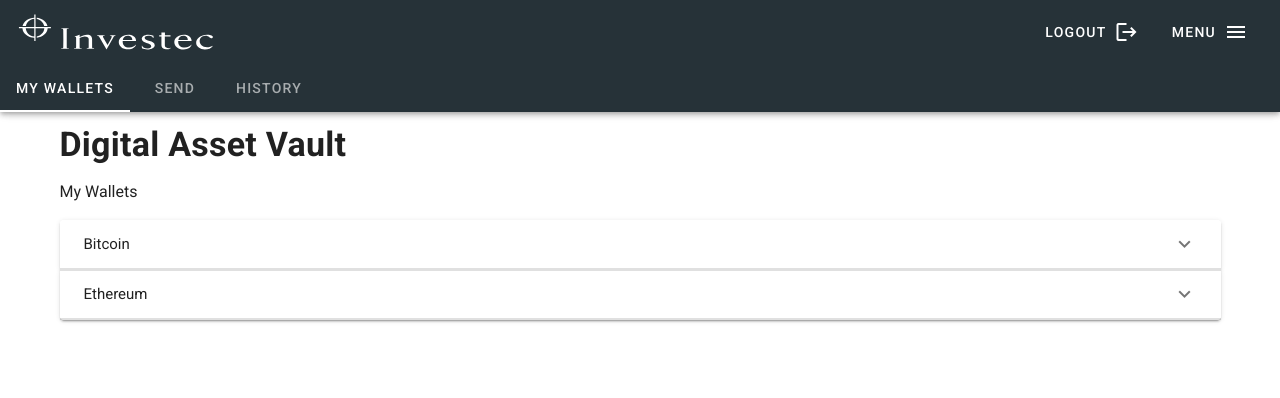
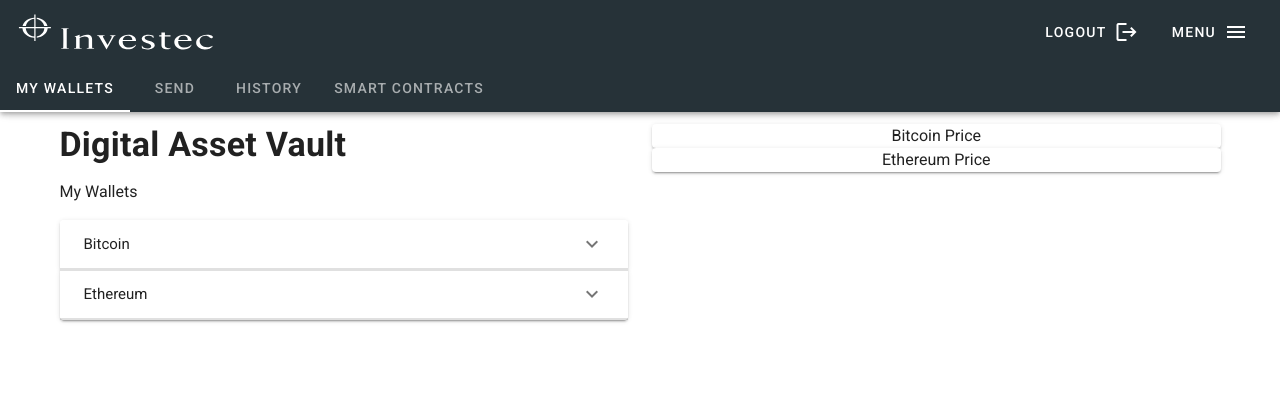
Before and after one commit to WernerVdM97/Investec_TC, a Vue app in the folder frontend/: page / in a window 1280 px wide. Shown: the top 398 px of the page. Built offline with nearby package versions, Linux system fonts and the light colour scheme.

Commit message:
Created Smart Contract Page

```diff
--- a/frontend/src/App.vue
+++ b/frontend/src/App.vue
@@ -41,6 +41,7 @@
           <v-tab @click="clickMyWallet()" >My Wallets</v-tab>
           <v-tab @click="clickSend()">Send</v-tab>
           <v-tab @click="clickHistory()">History</v-tab>
+          <v-tab @click="clickSmartContracts()">Smart Contracts</v-tab>
         </v-tabs>
       </template>
     </v-app-bar>
@@ -49,6 +50,7 @@
       <MyWallet v-show="tab == 'MyWallet'"></MyWallet>
       <History v-show="tab == 'History'"></History>
       <Send v-show="tab == 'Send'"></Send>
+      <SmartContracts v-show="tab == 'SmartContracts'"></SmartContracts>
     </v-main>
 
 
@@ -79,6 +81,7 @@
 import MyWallet from './components/MyWallet';
 import History from './components/History';
 import Send from './components/Send';
+import SmartContracts from './components/SmartContracts';
 
 export default {
   name: 'App',
@@ -87,6 +90,7 @@
     MyWallet,
     History,
     Send,
+    SmartContracts
   },
 
   data() {
@@ -104,6 +108,9 @@
     clickSend(){
       this.tab = "Send"
     },
+    clickSmartContracts(){
+      this.tab = "SmartContracts"
+    }
   }
 };
 </script>
--- a/frontend/src/components/MyWallet.vue
+++ b/frontend/src/components/MyWallet.vue
@@ -54,7 +54,10 @@
       </v-col>
 
 
-
+      <v-col>
+        <v-card>Bitcoin Price</v-card>
+        <v-card>Ethereum Price</v-card>
+      </v-col>
 
 
 
--- a/frontend/src/components/Send.vue
+++ b/frontend/src/components/Send.vue
@@ -22,7 +22,7 @@
 
 <script>
   export default {
-    name: 'HelloWorld',
+    name: 'Send',
 
     data: () => ({
 
--- /dev/null
+++ b/frontend/src/components/SmartContracts.vue
@@ -0,0 +1,31 @@
+<template>
+  <v-container>
+    <v-row class="text-center">
+          <v-col class="mb-4 text-left">
+        <h1 class="display-1 font-weight-bold mb-4">
+          Digital Asset Vault
+        </h1>
+
+        <p class="subheading font-weight-regular">
+          Smart Contracts
+        </p>
+      </v-col>
+
+
+
+
+
+
+    </v-row>
+  </v-container>
+</template>
+
+<script>
+  export default {
+    name: 'SmartContracts',
+
+    data: () => ({
+
+    }),
+  }
+</script>
```
